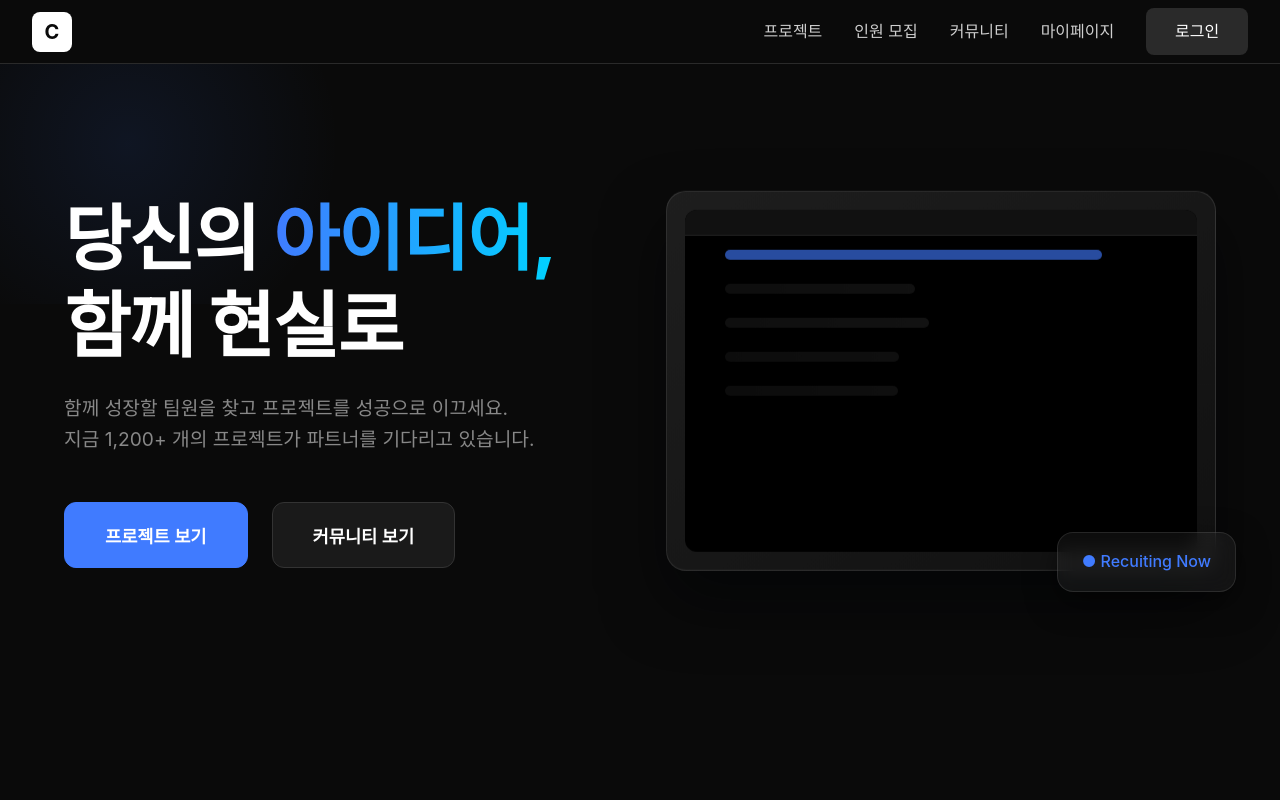
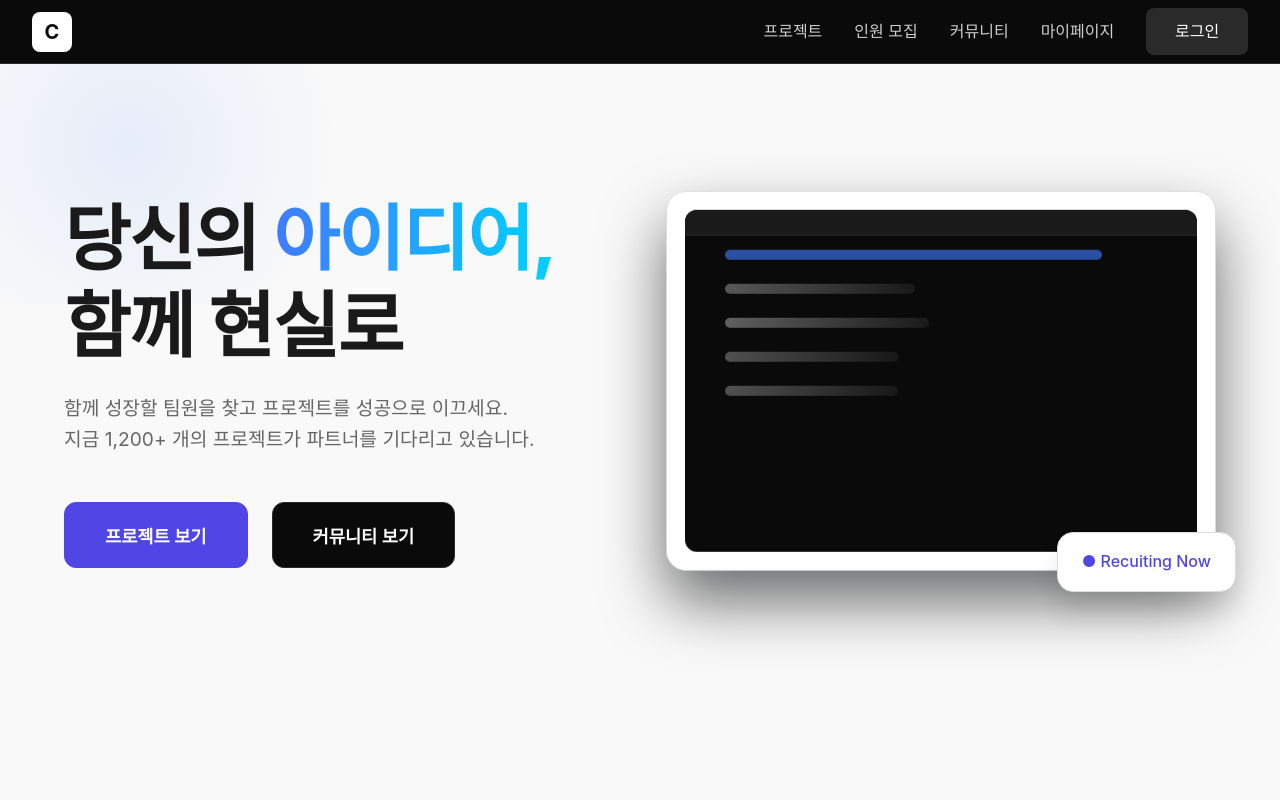
Before and after one commit to P-U-P-Project-Union-Platform/PUP---FrontEnd, a React (Vite) app: page / in a window 1280 px wide. Shown: the top 800 px of the page. Built offline with nearby package versions, Linux system fonts and the light colour scheme.

Commit message:
feat: 메인 다이렉션 홈페이지 다크/라이트 모드 스타일 적용

```diff
--- a/src/styles/pages/homeStyles.ts
+++ b/src/styles/pages/homeStyles.ts
@@ -4,8 +4,8 @@ import { float, pulseLine } from '../animations';
 export const Container = styled.div`
     width: 100%;
     min-height: 100vh;
-    background: #0a0a0a;
-    color: white;
+    background: var(--color-bg-light);
+    color: var(--color-text-primary);
     overflow: hidden;
     position: relative;
 
@@ -60,7 +60,7 @@ export const Title = styled.h1`
 
 export const Description = styled.p`
     font-size: 1.2rem;
-    color: #888;
+    color: var(--color-text-secondary);
     margin-bottom: 3rem;
     line-height: 1.6;
     @media (max-width: 768px) { margin-bottom: 2rem; }
@@ -74,9 +74,9 @@ export const ButtonGroup = styled.div`
 `;
 
 export const Button = styled.button<{ primary?: boolean }>`
-    background: ${props => props.primary ? '#407bff' : '#1a1a1a'};
-    border: 1px solid ${props => props.primary ? '#407bff' : '#333'};
-    color: white;
+    background: ${props => props.primary ? 'var(--color-primary)' : 'var(--color-bg-dark)'};
+    border: 1px solid ${props => props.primary ? 'var(--color-primary)' : 'var(--color-border-dark)'};
+    color: var(--color-text-white);
     padding: 1.2rem 2.5rem;
     border-radius: 12px;
     font-size: 1.1rem;
@@ -85,9 +85,9 @@ export const Button = styled.button<{ primary?: boolean }>`
     transition: all 0.3s cubic-bezier(0.4, 0, 0.2, 1);
 
     &:hover {
-        background: ${props => props.primary ? '#2d6ae0' : '#2a2a2a'};
+        background: ${props => props.primary ? 'var(--color-primary-hover)' : 'var(--color-bg-dark-hover)'};
         transform: translateY(-5px);
-        box-shadow: ${props => props.primary ? '0 10px 25px rgba(64, 123, 255, 0.4)' : '0 10px 20px rgba(0,0,0,0.4)'};
+        box-shadow: ${props => props.primary ? '0 10px 25px rgba(64, 123, 255, 0.4)' : 'var(--shadow-lg)'};
     }
 `;
 
@@ -101,13 +101,14 @@ export const HeroVisual = styled.div`
 export const Laptop = styled.div`
     width: 550px;
     height: 380px;
-    background: linear-gradient(145deg, #1e1e1e, #111);
+    background: var(--color-bg-white);
     border-radius: 20px;
-    border: 1px solid rgba(255, 255, 255, 0.1);
+    border: 1px solid var(--color-border);
     padding: 18px;
     position: relative;
     z-index: 1;
     animation: ${float} 6s infinite ease-in-out;
+    box-shadow: var(--shadow-xl);
 
     @media (max-width: 1024px) { width: 450px; height: 310px; }
     @media (max-width: 768px) { width: 100%; max-width: 500px; height: 280px; }
@@ -116,7 +117,7 @@ export const Laptop = styled.div`
 export const Screen = styled.div`
     width: 100%;
     height: 100%;
-    background: #000;
+    background: var(--color-bg-dark);
     border-radius: 12px;
     padding: 2.5rem;
     display: flex;
@@ -131,14 +132,14 @@ export const Screen = styled.div`
         position: absolute;
         top: 0; left: 0; right: 0;
         height: 25px;
-        background: #111;
-        border-bottom: 1px solid #222;
+        background: var(--color-bg-dark-hover);
+        border-bottom: 1px solid var(--color-border-dark);
     }
 `;
 
 export const Line = styled.div<{ width: string; duration: string; delay: string }>`
   height: 10px;
-  background: linear-gradient(90deg, #2a2a2a, #333);
+  background: linear-gradient(90deg, var(--color-bg-gray), var(--color-border-dark-hover));
   border-radius: 5px;
   animation: ${pulseLine} ${props => props.duration} infinite ease-in-out;
   animation-delay: ${props => props.delay};
@@ -148,14 +149,14 @@ export const StatusBadge = styled.div`
     position: absolute;
     bottom: -20px;
     right: -20px;
-    background: rgba(255, 255, 255, 0.05);
+    background: var(--color-bg-white);
     backdrop-filter: blur(10px);
-    border: 1px solid rgba(255, 255, 255, 0.1);
+    border: 1px solid var(--color-border);
     padding: 1rem 1.5rem;
     border-radius: 16px;
     font-weight: 500;
-    color: #407bff;
-    box-shadow: 0 10px 30px rgba(0,0,0,0.5);
+    color: var(--color-primary);
+    box-shadow: var(--shadow-xl);
     z-index: 2;
     @media (max-width: 480px) { display: none; }
 `;
```
